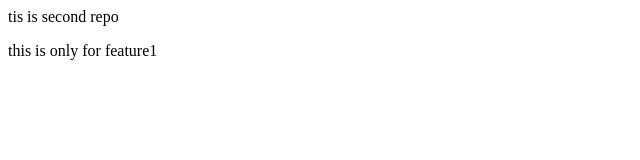
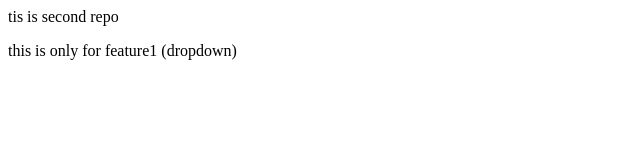
Before and after one commit to smitaagrahari/localrepo, a plain HTML site: page index.html in a window 1280 px wide. Shown: the full height of the page, 0-640 px from the left. Drawn offline with Linux system fonts and the light colour scheme.

```diff
--- a/index.html
+++ b/index.html
@@ -1,2 +1,2 @@
 <p>tis is second repo</p>
-<p>this is only for feature1</p>
+<p>this is only for feature1 (dropdown)</p>
```
